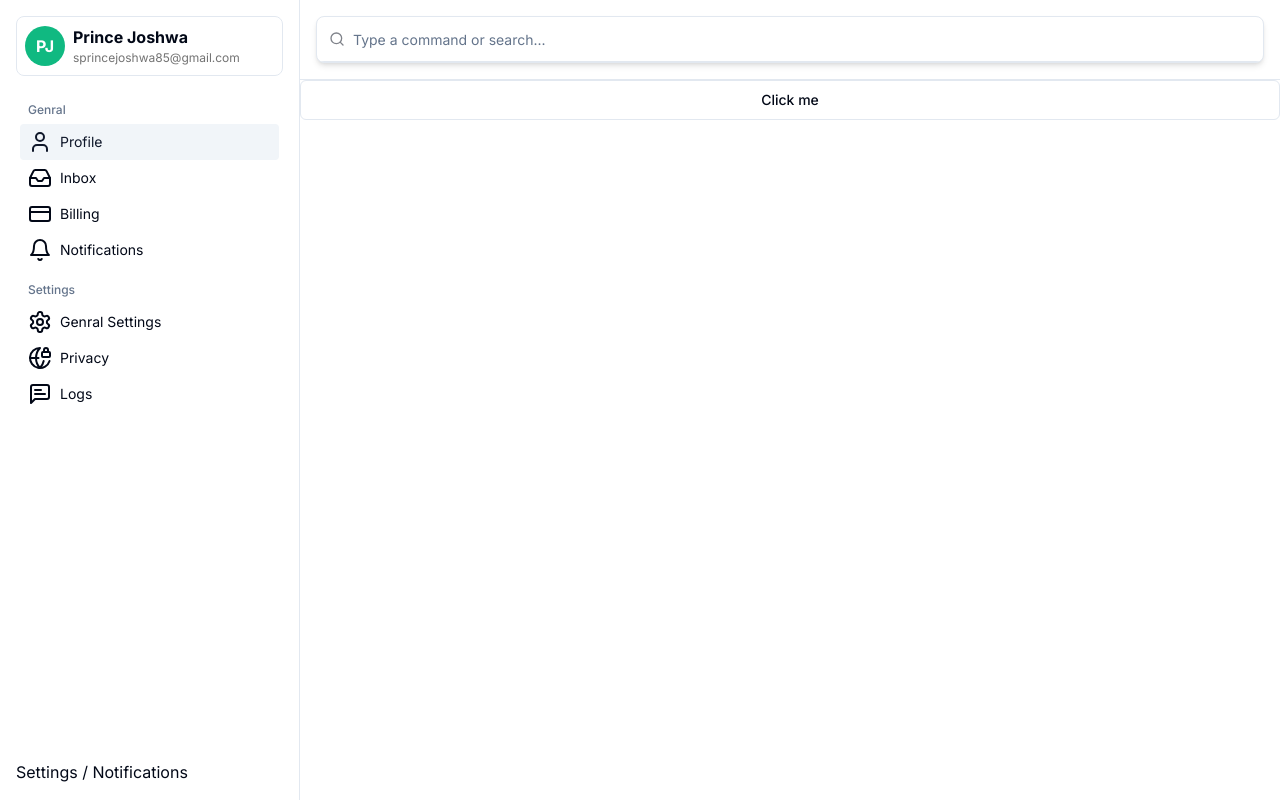
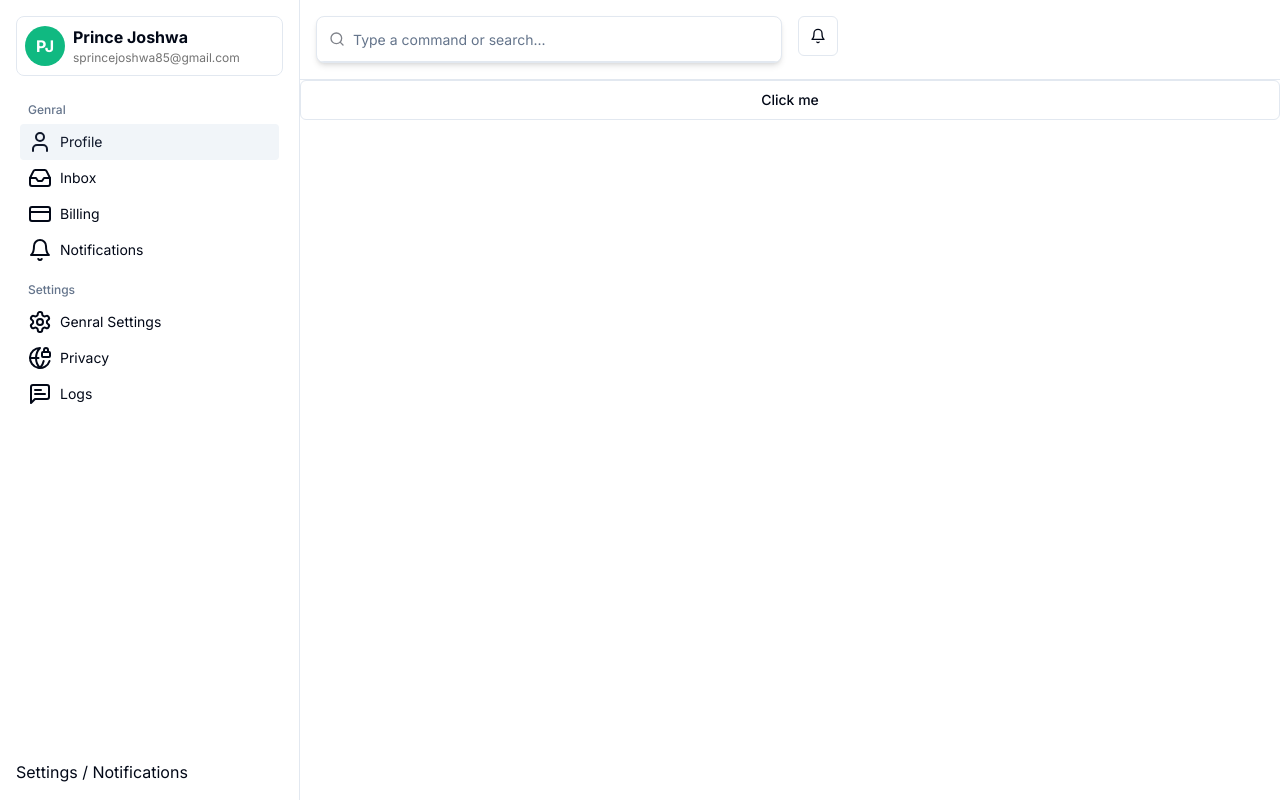
Before and after one commit to PrinceJoshwa/mail_project_shadcn, a Next.js app: page / in a window 1280 px wide. Built offline with nearby package versions, Linux system fonts and the light colour scheme.

Commit message:
Add Button

```diff
--- a/src/components/Header.tsx
+++ b/src/components/Header.tsx
@@ -1,9 +1,16 @@
 'use client'
 
+import { BellIcon } from "lucide-react"
 import { CommandDemo } from "./Command"
+import { Button } from "./ui/button"
 
 export default function Header() {
-    return <div className="flex gap-4 p-4 border-b">
+    return <div className="grid grid-cols-2 gap-4 p-4 border-b">
         <CommandDemo />
+        <div>
+            <Button variant="outline" size="icon">
+                <BellIcon className="h-4 w-4" />
+            </Button>
+        </div>
     </div>
 }
```
